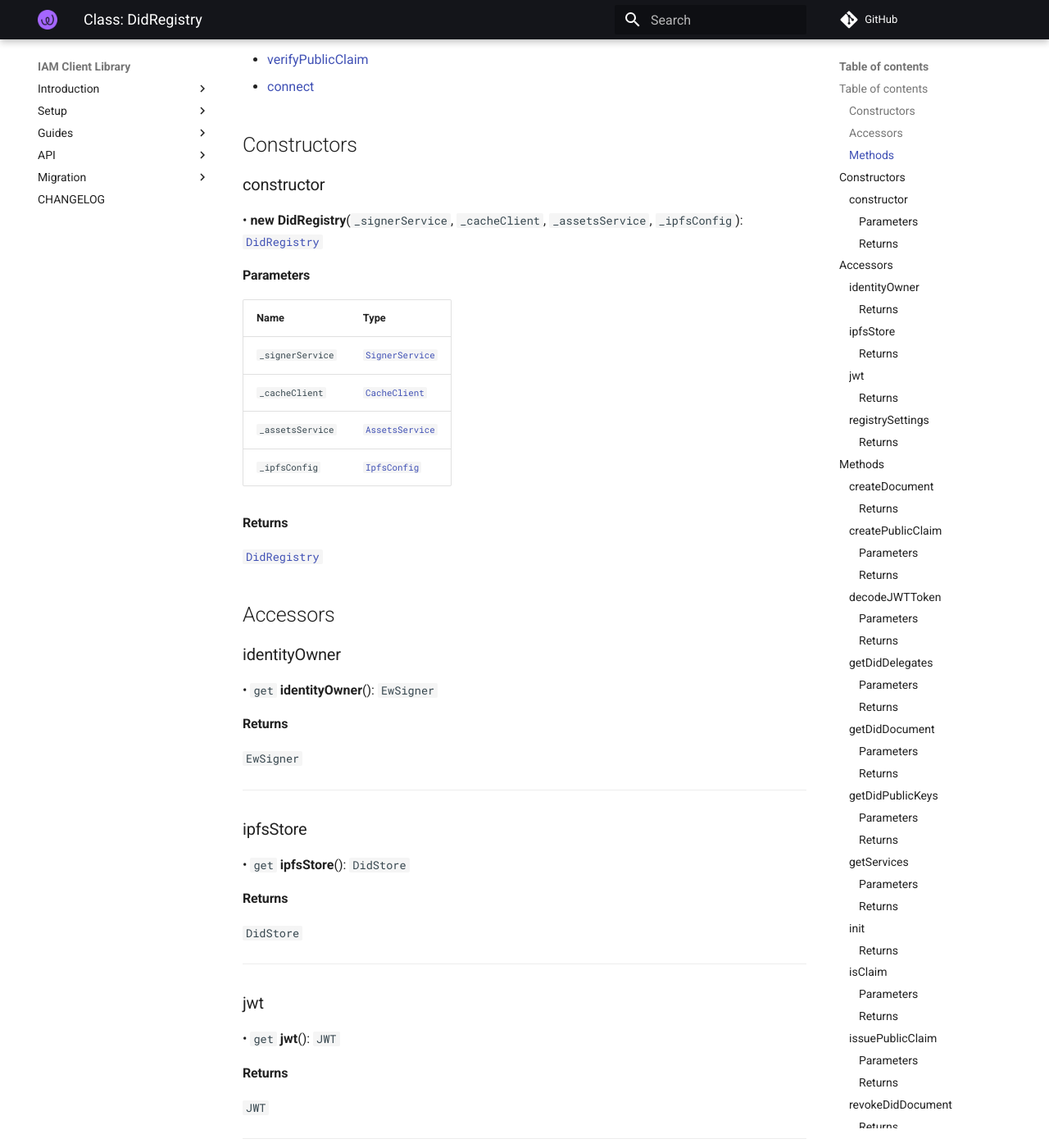
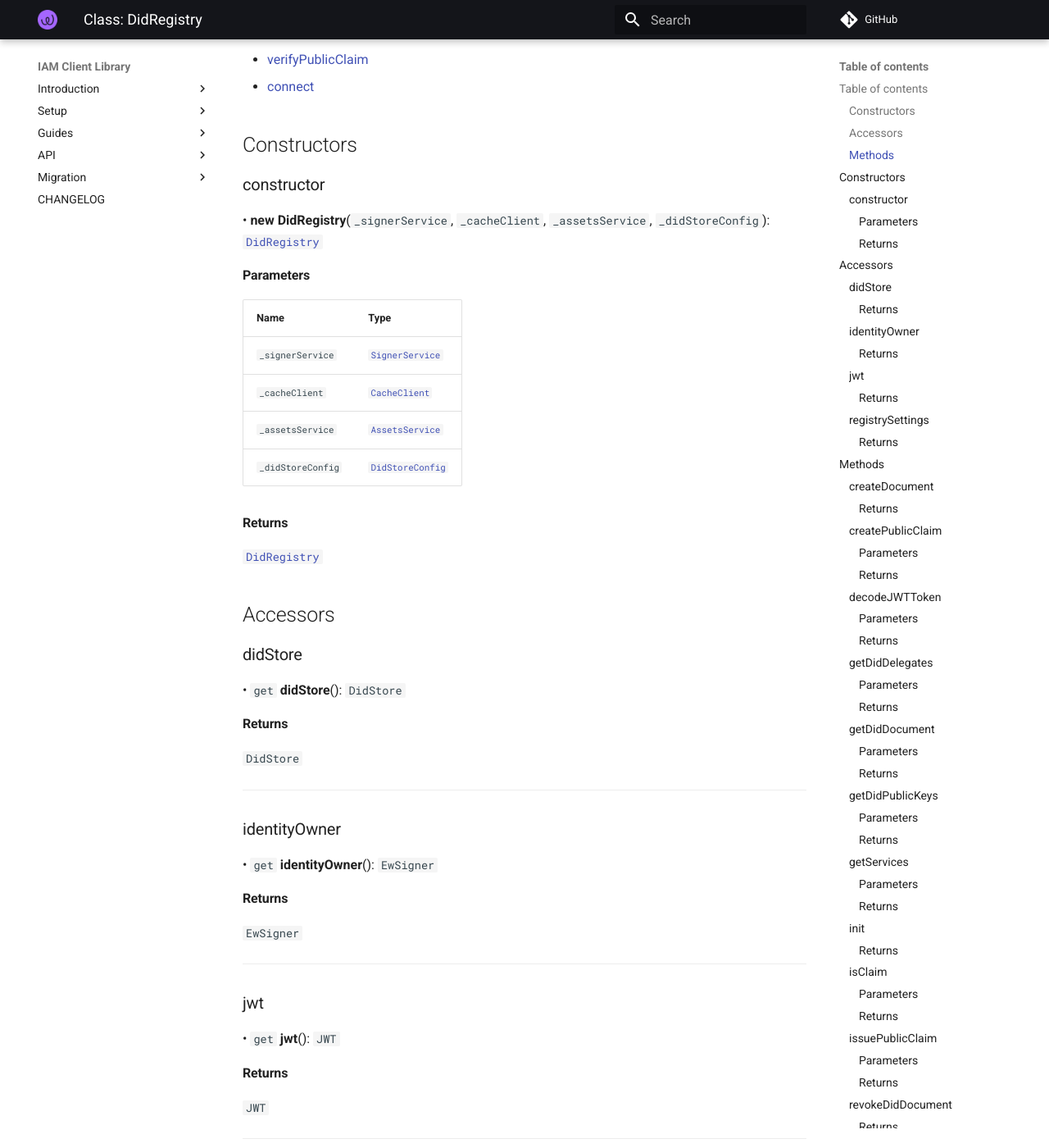
Before and after one commit to energywebfoundation/iam-client-lib, an MkDocs documentation site: the page built from docs/api/classes/modules_did_registry.DidRegistry.md, in a window 1280 px wide and 1400 px high, scrolled down 1241 px. Shown: the whole window at 82% size. Built offline with MkDocs 1.6.1 and Material for MkDocs 9.7.7, drawn with Linux system fonts in a browser that asks for light colours; comment, search, counter and statistics services are not loaded; some of the changed text lies outside the part shown.

```diff
--- a/docs/api/classes/modules_did_registry.DidRegistry.md
+++ b/docs/api/classes/modules_did_registry.DidRegistry.md
@@ -20,8 +20,8 @@ didRegistry.getDidDocument();
 
 ### Accessors
 
+- [didStore](modules_did_registry.DidRegistry.md#didstore)
 - [identityOwner](modules_did_registry.DidRegistry.md#identityowner)
-- [ipfsStore](modules_did_registry.DidRegistry.md#ipfsstore)
 - [jwt](modules_did_registry.DidRegistry.md#jwt)
 - [registrySettings](modules_did_registry.DidRegistry.md#registrysettings)
 
@@ -48,7 +48,7 @@ didRegistry.getDidDocument();
 
 ### constructor
 
-• **new DidRegistry**(`_signerService`, `_cacheClient`, `_assetsService`, `_ipfsConfig`): [`DidRegistry`](modules_did_registry.DidRegistry.md)
+• **new DidRegistry**(`_signerService`, `_cacheClient`, `_assetsService`, `_didStoreConfig`): [`DidRegistry`](modules_did_registry.DidRegistry.md)
 
 #### Parameters
 
@@ -57,13 +57,23 @@ didRegistry.getDidDocument();
 | `_signerService` | [`SignerService`](modules_signer.SignerService.md) |
 | `_cacheClient` | [`CacheClient`](modules_cache_client.CacheClient.md) |
 | `_assetsService` | [`AssetsService`](modules_assets.AssetsService.md) |
-| `_ipfsConfig` | [`IpfsConfig`](../interfaces/modules_did_registry.IpfsConfig.md) |
+| `_didStoreConfig` | [`DidStoreConfig`](../interfaces/modules_did_registry.DidStoreConfig.md) |
 
 #### Returns
 
 [`DidRegistry`](modules_did_registry.DidRegistry.md)
 
 ## Accessors
+
+### didStore
+
+• `get` **didStore**(): `DidStore`
+
+#### Returns
+
+`DidStore`
+
+___
 
 ### identityOwner
 
@@ -72,16 +82,6 @@ didRegistry.getDidDocument();
 #### Returns
 
 `EwSigner`
-
-___
-
-### ipfsStore
-
-• `get` **ipfsStore**(): `DidStore`
-
-#### Returns
-
-`DidStore`
 
 ___
 
@@ -491,7 +491,7 @@ ___
 
 ### connect
 
-▸ **connect**(`signerService`, `cacheClient`, `assetsService`, `ipfsConfig`): `Promise`\<[`DidRegistry`](modules_did_registry.DidRegistry.md)\>
+▸ **connect**(`signerService`, `cacheClient`, `assetsService`, `didConfig`): `Promise`\<[`DidRegistry`](modules_did_registry.DidRegistry.md)\>
 
 #### Parameters
 
@@ -500,7 +500,7 @@ ___
 | `signerService` | [`SignerService`](modules_signer.SignerService.md) |
 | `cacheClient` | [`CacheClient`](modules_cache_client.CacheClient.md) |
 | `assetsService` | [`AssetsService`](modules_assets.AssetsService.md) |
-| `ipfsConfig` | [`IpfsConfig`](../interfaces/modules_did_registry.IpfsConfig.md) |
+| `didConfig` | [`DidStoreConfig`](../interfaces/modules_did_registry.DidStoreConfig.md) |
 
 #### Returns
 
```
Also changed, not shown: docs/api/interfaces/modules_did_registry.DidStoreConfig.md (added, +40 -0 lines), docs/api/interfaces/modules_did_registry.IpfsConfig.md (deleted, +0 -36 lines), docs/api/modules/init.md (+19 -19 lines), docs/api/modules/modules_did_registry.md (+1 -1 lines), 1 other file.
